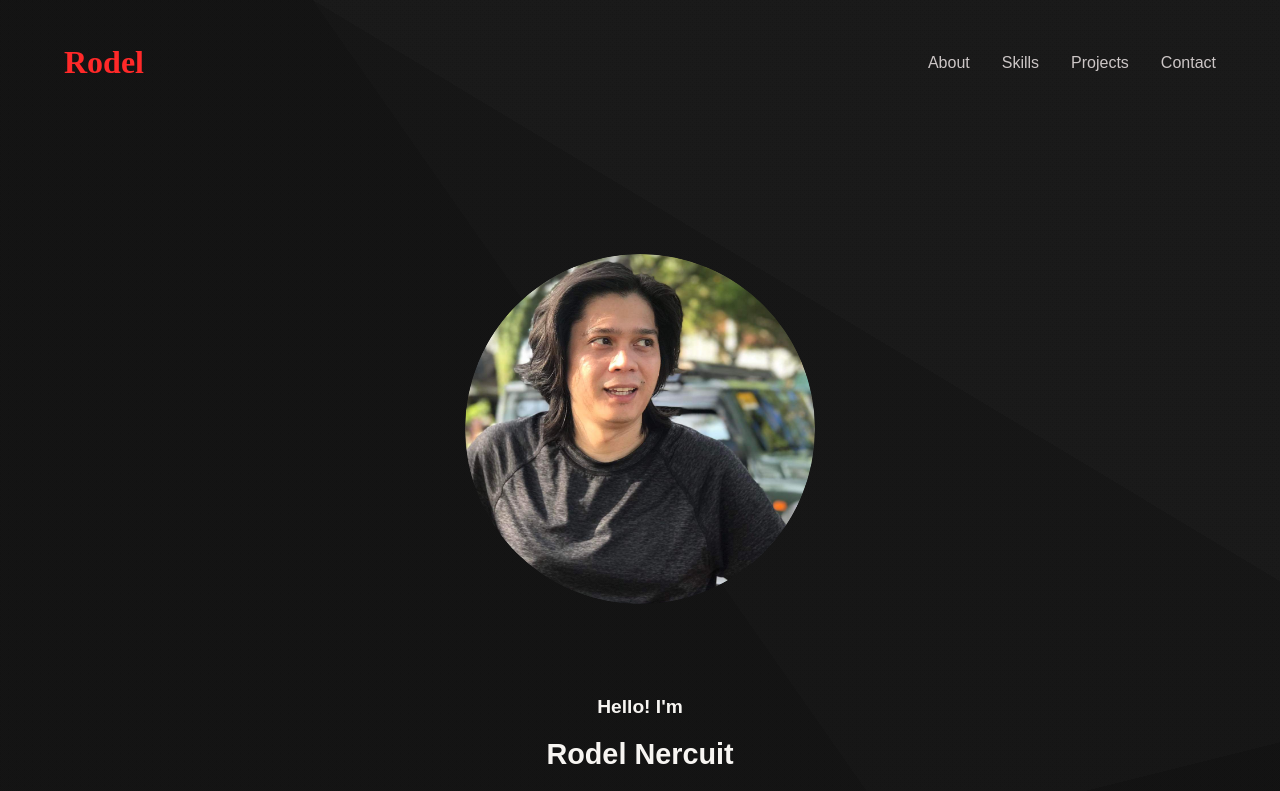
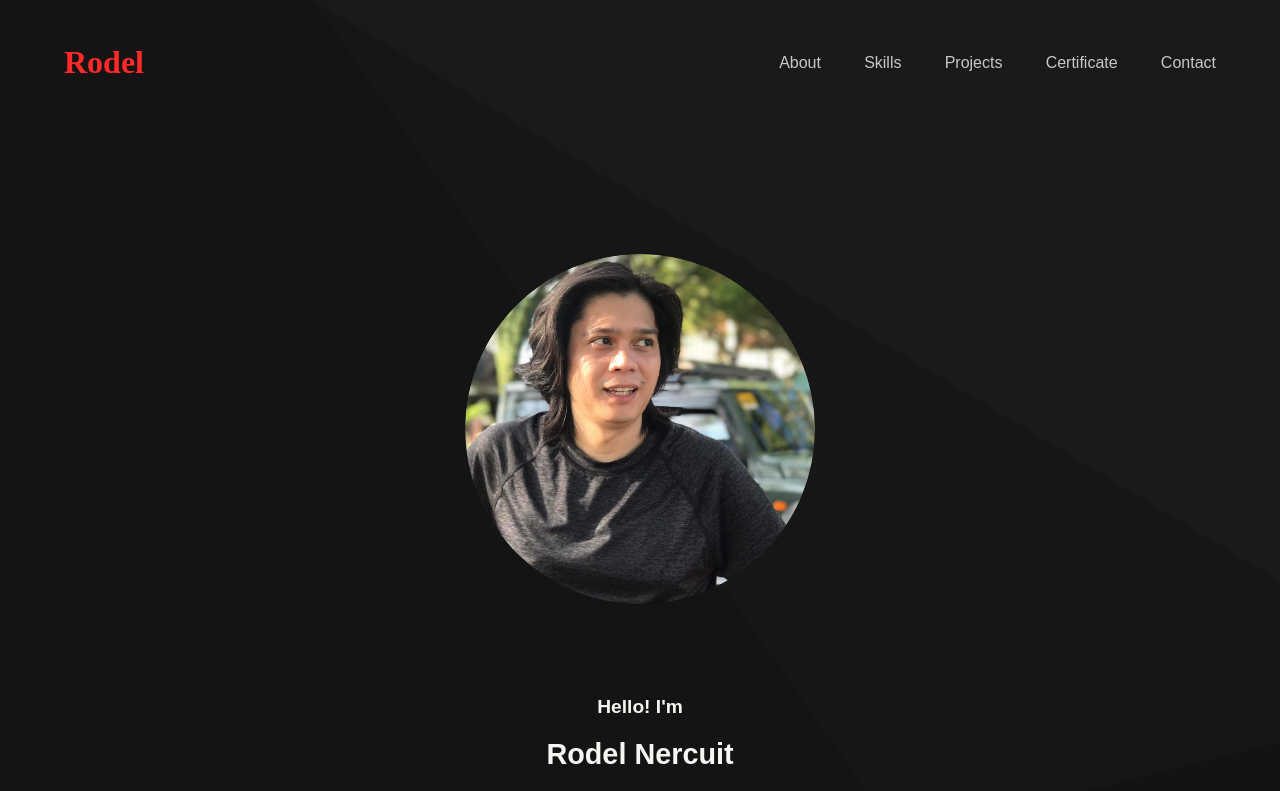
Before and after one commit to rodelgn/rn_portfolio, a React (Vite) app: page / in a window 1280 px wide. Shown: the top 791 px of the page. Built offline with nearby package versions, Linux system fonts and the light colour scheme; a web font is replaced by a local one.

Commit message:
added certificate on navigaiton menu

```diff
--- a/src/components/NavMenu.jsx
+++ b/src/components/NavMenu.jsx
@@ -41,8 +41,10 @@ function NavMenu({ skillsRef, projectRef, footerRef, navRef  }) {
                         <a className='link' onClick={() => handleScrollToSection(projectRef)}>Projects</a>
                     </li>
 
+                    <li><a href="https://www.udemy.com/certificate/UC-e7563810-1c13-4b76-8b19-58966e53a70e/" className='link'>Certificate</a></li>
+
                     <li><a className='link' onClick={() => handleScrollToSection(footerRef)}>Contact</a></li>
-                    {/* <li><a href="#" className='link'>Resume</a></li> */}
+
                 </ul>
             </nav>
         </div>
--- a/src/components/styles.css
+++ b/src/components/styles.css
@@ -46,7 +46,7 @@ body {
     display: flex;
     align-items: center;
     list-style: none;
-    gap: 2em;
+    gap: 2.7em;
     flex-wrap: wrap;
 }
 
```
